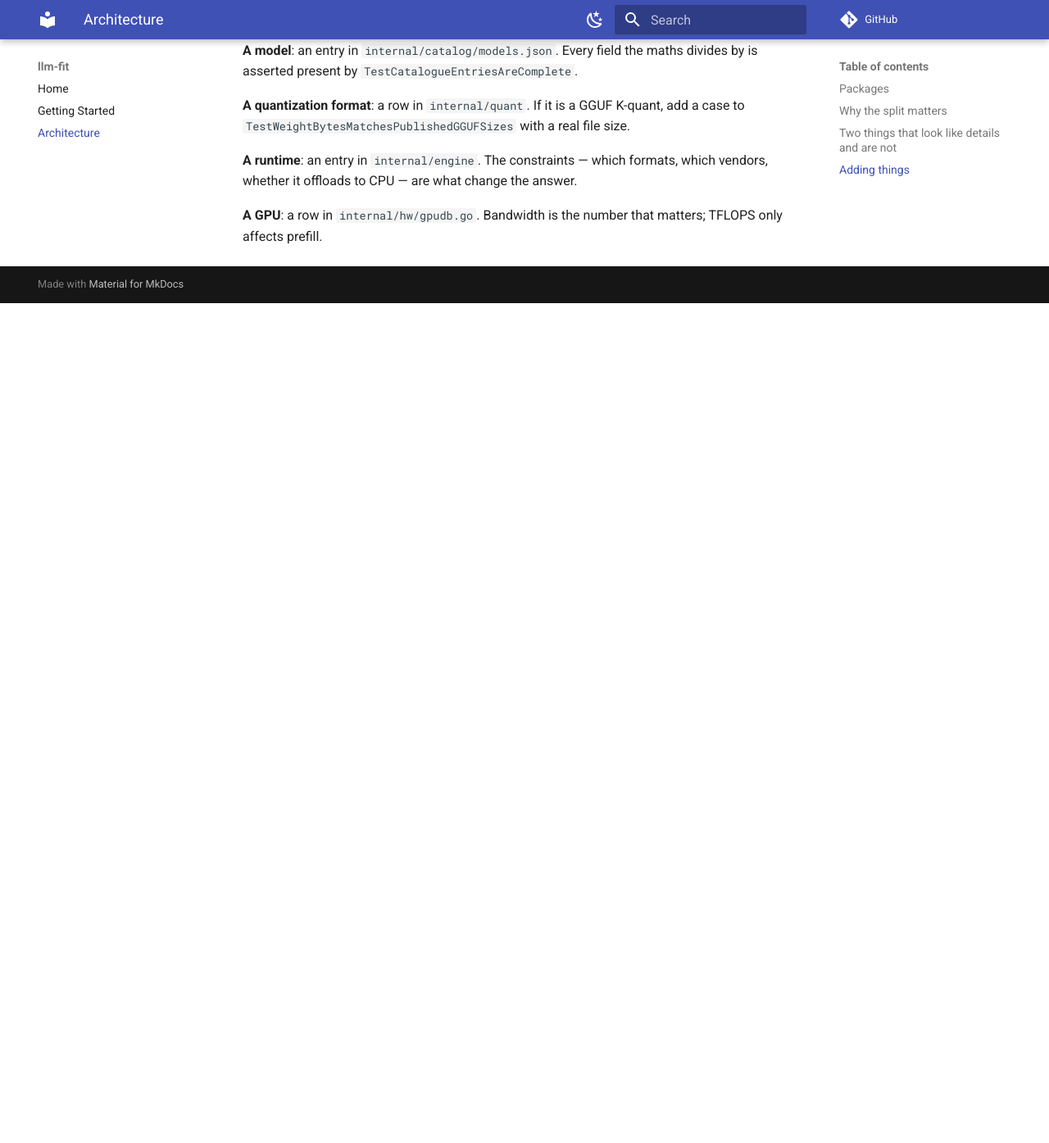
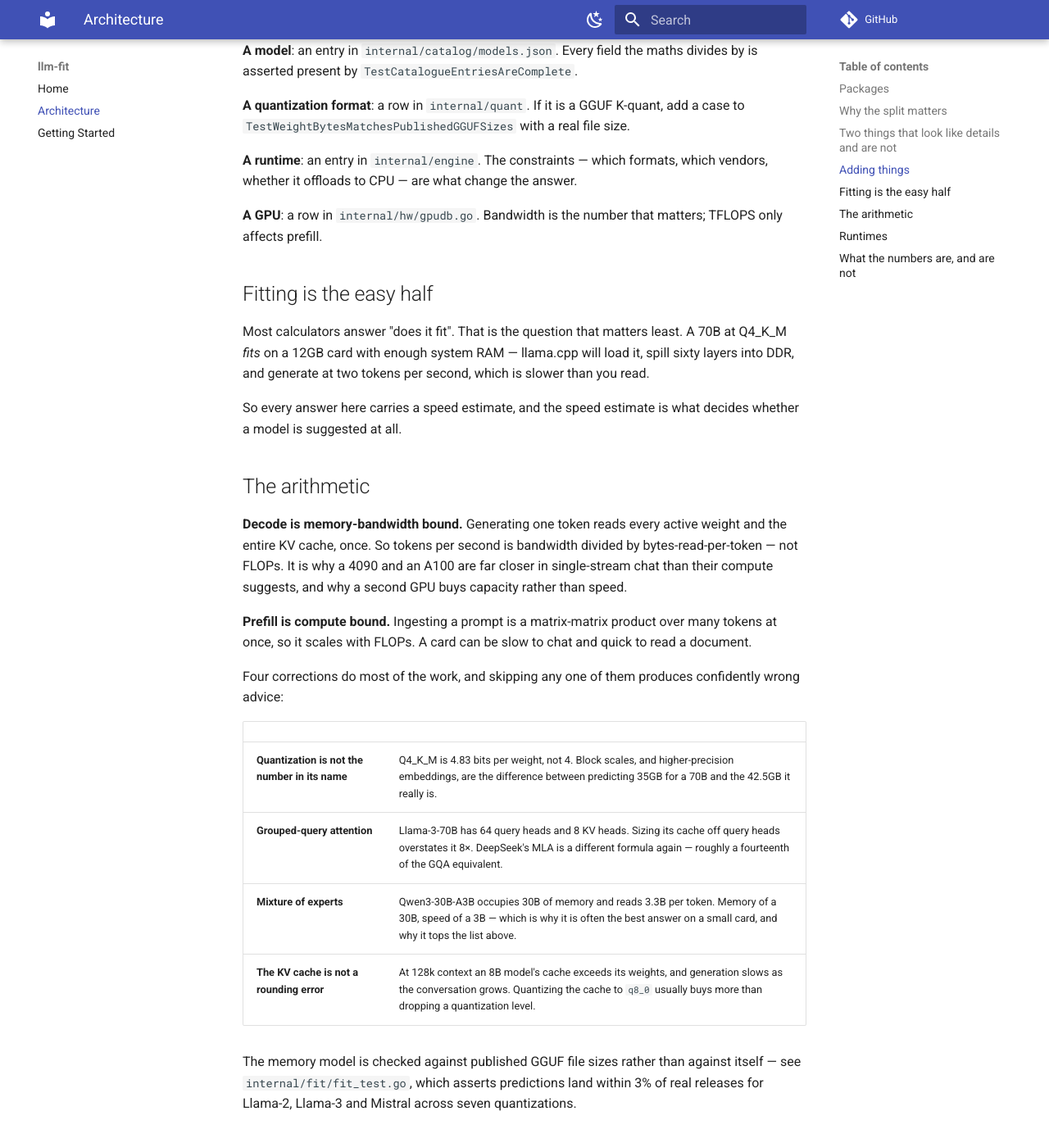
Before and after one commit to fabiocicerchia/llm-fit, an MkDocs documentation site: the page built from docs/architecture.md, in a window 1280 px wide and 1400 px high, scrolled down 1583 px. Shown: the top 1395 px of the window at 82% size. Built offline with MkDocs 1.6.1 and Material for MkDocs 9.7.7, drawn with Linux system fonts in a browser that asks for light colours; comment, search, counter and statistics services are not loaded; before the commit the page ends 1953 px from its top, so only the background shows below that; some of the changed text lies outside the part shown.

Commit message:
docs: move reference material out of the README
Configuration, architecture notes and long-form reference now live under
docs/, indexed from docs/README.md and the mkdocs nav. Sections were moved
verbatim, not rewritten.

Co-Authored-By: Claude Opus 5 (1M context) <noreply@anthropic.com>
Claude-Session: https://claude.ai/code/session_014V7zv8ngF2y1kw7Bfrkcg5

```diff
--- a/docs/architecture.md
+++ b/docs/architecture.md
@@ -62,3 +62,68 @@ which vendors, whether it offloads to CPU — are what change the answer.
 
 **A GPU**: a row in `internal/hw/gpudb.go`. Bandwidth is the number that
 matters; TFLOPS only affects prefill.
+
+## Fitting is the easy half
+
+Most calculators answer "does it fit". That is the question that matters least.
+A 70B at Q4_K_M *fits* on a 12GB card with enough system RAM — llama.cpp will
+load it, spill sixty layers into DDR, and generate at two tokens per second,
+which is slower than you read.
+
+So every answer here carries a speed estimate, and the speed estimate is what
+decides whether a model is suggested at all.
+
+## The arithmetic
+
+**Decode is memory-bandwidth bound.** Generating one token reads every active
+weight and the entire KV cache, once. So tokens per second is bandwidth divided
+by bytes-read-per-token — not FLOPs. It is why a 4090 and an A100 are far
+closer in single-stream chat than their compute suggests, and why a second GPU
+buys capacity rather than speed.
+
+**Prefill is compute bound.** Ingesting a prompt is a matrix-matrix product over
+many tokens at once, so it scales with FLOPs. A card can be slow to chat and
+quick to read a document.
+
+Four corrections do most of the work, and skipping any one of them produces
+confidently wrong advice:
+
+| | |
+|---|---|
+| **Quantization is not the number in its name** | Q4_K_M is 4.83 bits per weight, not 4. Block scales, and higher-precision embeddings, are the difference between predicting 35GB for a 70B and the 42.5GB it really is. |
+| **Grouped-query attention** | Llama-3-70B has 64 query heads and 8 KV heads. Sizing its cache off query heads overstates it 8×. DeepSeek's MLA is a different formula again — roughly a fourteenth of the GQA equivalent. |
+| **Mixture of experts** | Qwen3-30B-A3B occupies 30B of memory and reads 3.3B per token. Memory of a 30B, speed of a 3B — which is why it is often the best answer on a small card, and why it tops the list above. |
+| **The KV cache is not a rounding error** | At 128k context an 8B model's cache exceeds its weights, and generation slows as the conversation grows. Quantizing the cache to `q8_0` usually buys more than dropping a quantization level. |
+
+The memory model is checked against published GGUF file sizes rather than
+against itself — see `internal/fit/fit_test.go`, which asserts predictions land
+within 3% of real releases for Llama-2, Llama-3 and Mistral across seven
+quantizations.
+
+## Runtimes
+
+llama.cpp, Ollama, vLLM, SGLang, ExLlamaV2, MLX, TensorRT-LLM. The differences
+that change the answer are modelled, not just listed:
+
+- **vLLM and SGLang do not usefully offload.** On a 12GB card a 70B is out of
+  reach whatever the system RAM. `llm-fit` says so rather than reporting a
+  number for a configuration that will fail to load.
+- **ExLlamaV2 is NVIDIA-only**, MLX is Apple-only, FP8 needs Ada or Hopper.
+  Engines the machine cannot run are shown with the reason.
+- **Serving is a different question.** `-serving` switches the ranking from
+  single-stream latency to how many concurrent requests the leftover memory
+  holds, and drops the runtimes that are not built for it.
+
+## What the numbers are, and are not
+
+Estimates from bandwidth and compute, not measurements. On hardware in the
+built-in table they are usually within about 20% — the right ballpark for
+choosing, not a benchmark. Three things push them off:
+
+- A GPU not in the spec table has no known bandwidth. It is flagged, and the
+  speed figures that follow are guesses.
+- Speculative decoding, prefix caching and batch-of-one assumptions all move
+  real throughput.
+- The quality ranking (`Score`) is a judgement, not a measurement. It encodes
+  that a 32B at Q4_K_M beats an 8B at Q8_0, and that neither is beaten by a
+  109B at 1.75 bits. Those trades are pinned in `advisor_test.go`.
--- a/mkdocs.yml
+++ b/mkdocs.yml
@@ -16,8 +16,8 @@ theme:
 
 nav:
   - Home: README.md
+  - Architecture: architecture.md
   - Getting Started: getting-started.md
-  - Architecture: architecture.md
 
 markdown_extensions:
   - admonition
```
Also changed, not shown: docs/README.md (+2 -8 lines), docs/getting-started.md (+12 -0 lines), docs/index.html (added, +56 -0 lines).
